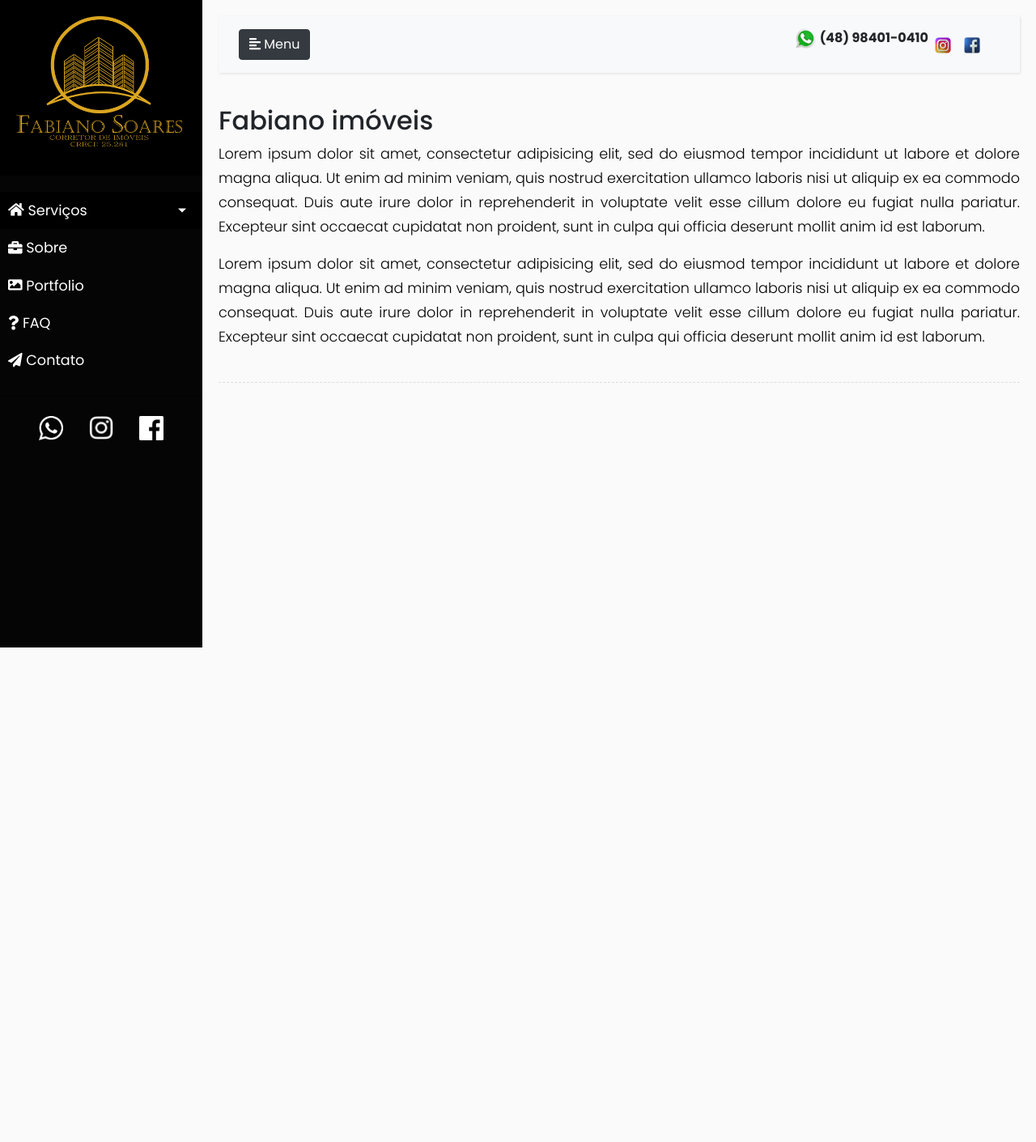
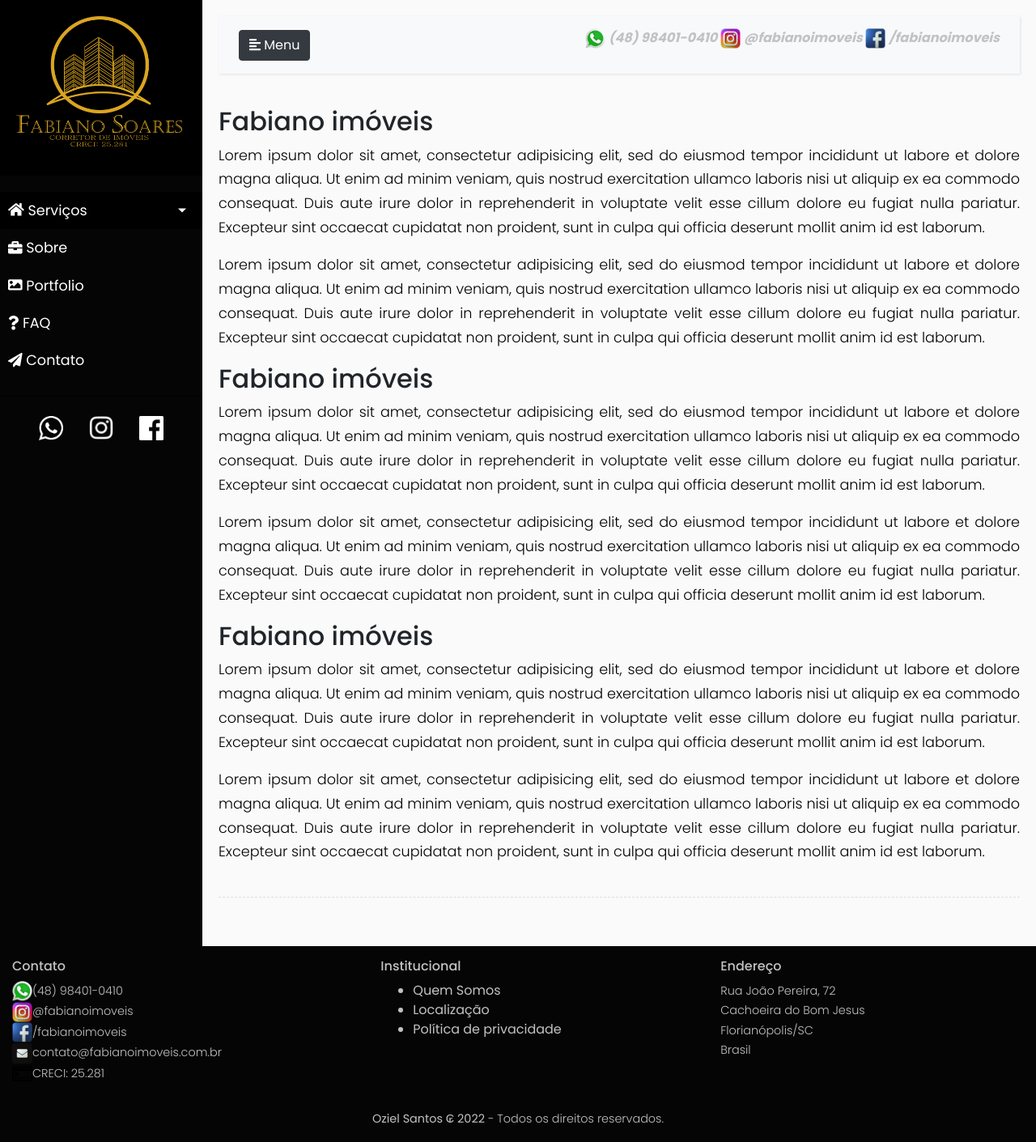
Before and after one commit to ozielms/fabiano-imoveis, a plain HTML site: page index.html in a window 1280 px wide. Shown: the whole page at 81% size. Before the commit the page ends 800 px from the top, so only its background shows below. Drawn offline with nearby package versions, Linux system fonts and the light colour scheme.

Commit message:
Estilização e responsividade

```diff
--- /dev/null
+++ b/css/footer.css
@@ -0,0 +1,33 @@
+@import url(/css/global/global.css);
+.header-footer {
+    /*  bottom: 0;
+    position: fixed;
+    text-align: center;
+    background-color: var(--cor-secundaria);
+    height: 50px;*/
+    color: var(--cor-letras);
+    padding: 15px;
+    width: 100%;
+    background-color: var(--cor-primaria);
+    display: flex;
+    justify-content: space-between;
+}
+
+footer img {
+    width: 25px;
+}
+
+footer p {
+    color: var(--cor-letras);
+    font-size: 0.9em;
+}
+
+.footer-direitos {
+    background-color: var(--cor-primaria);
+    display: flex;
+    justify-content: center;
+}
+
+.footer-direitos p {
+    color: var(--cor-letras);
+}
--- a/css/global/global.css
+++ b/css/global/global.css
@@ -1,4 +1,5 @@
 :root {
     --cor-primaria: #050505;
     --cor-secundaria: black;
+    --cor-letras: rgb(194, 194, 194);
 }
--- a/css/menuCollapse.css
+++ b/css/menuCollapse.css
@@ -17,6 +17,7 @@
 
 @import "https://fonts.googleapis.com/css?family=Poppins:300,400,500,600,700";
 @import url(/css/global/global.css);
+@import url(/css/footer.css);
 body {
     font-family: 'Poppins', sans-serif;
     background-image: url("/imagens/planosDeFundo/passaros.png");
@@ -206,8 +207,18 @@ a.article:hover {
     color: #fff !important;
 }
 
+#menu-superior li {
+    display: inline;
+    list-style-type: none;
+}
+
+#link-menu-superior a img {
+    width: 25px;
+}
+
 #link-menu-superior strong {
-    display: none;
+    color: var(--cor-letras);
+    font-style: italic;
 }
 
 
@@ -274,7 +285,19 @@ a.article:hover {
     #sidebarCollapse span {
         display: none;
     }
+}
+
+@media (max-width: 992px) {
+    #menu-superior {
+        align-items: center;
+    }
+    #link-menu-superior a img {
+        width: 35px;
+    }
+    #link-menu-superior {
+        padding: 5px;
+    }
     #link-menu-superior strong {
-        display: block;
+        display: none;
     }
 }
--- a/css/style.css
+++ b/css/style.css
@@ -13,6 +13,12 @@
     justify-content: center;
 }
 
+@media (max-width: 768px) {
+    .logos-lateral {
+        flex-direction: column;
+    }
+}
+
 .img-lateral {
     width: 30px;
 }
--- a/index.html
+++ b/index.html
@@ -109,10 +109,10 @@
                 </li>
             </ul>
 
-            <div class="logos-lateral">
-                <a class="nav-link" href="https://api.whatsapp.com/send?phone=5548984010410&text=Ol%C3%A1..." target="_blank"><img class="img-lateral" src="/imagens/icones/whatsapp-branco.png" alt="Logo whatsapp Fabiano Imóveis"></a>
-                <a class="nav-link" href="https://www.instagram.com" target="_blank"><img class="img-lateral" src="/imagens/icones/instagram-branco.png" alt="logo instagram Fabiano Imoveis"></a>
-                <a class="nav-link" href="https://www.facebook.com" target="_blank"><img class="img-lateral" src="/imagens/icones/facebook-branco.png" alt="logo facebook Fabiano Imoveis"></a>
+            <div class="logos-lateral CTAs">
+                <a id="redes-sociais-lateral" class="nav-link" href="https://api.whatsapp.com/send?phone=5548984010410&text=Ol%C3%A1..." target="_blank"><img class="img-lateral" src="/imagens/icones/whatsapp-branco.png" alt="Logo whatsapp Fabiano Imóveis"></a>
+                <a id="redes-sociais-lateral" class="nav-link" href="https://www.instagram.com" target="_blank"><img class="img-lateral" src="/imagens/icones/instagram-branco.png" alt="logo instagram Fabiano Imoveis"></a>
+                <a id="redes-sociais-lateral" class="nav-link" href="https://www.facebook.com" target="_blank"><img class="img-lateral" src="/imagens/icones/facebook-branco.png" alt="logo facebook Fabiano Imoveis"></a>
             </div>
         </nav>
 
@@ -126,40 +126,32 @@
                         <i class="fas fa-align-left"></i>
                         <span>Menu</span>
                     </button>
-                    <button class="btn btn-dark d-inline-block d-lg-none ml-auto" type="button" data-toggle="collapse" data-target="#navbarSupportedContent" aria-controls="navbarSupportedContent" aria-expanded="false" aria-label="Toggle navigation">
-                        <i class="fas fa-align-justify"></i>
-                    </button>
-
-                    <div class="collapse navbar-collapse" id="navbarSupportedContent">
-                        <ul class="nav navbar-nav ml-auto">
-                            <li class="nav-item">
-                                <aclass="nav-link" href="https://api.whatsapp.com/send?phone=5548984010410&text=Ol%C3%A1..." target="_blank">
-                                    <img src="/imagens/icones/whatsapp.png" alt="Logo whatsapp Fabiano Imóveis" width="25px">
+                    <ul id="menu-superior">
+                        <li id="link-menu-superior">
+                            <a href="https://api.whatsapp.com/send?phone=5548984010410&text=Ol%C3%A1..." target="_blank">
+                                <img src="/imagens/icones/whatsapp.png" alt="Logo whatsapp Fabiano Imóveis">
                                 <strong class="id-redes-sociais">
                                         (48) 98401-0410
                                     </strong>
                             </a>
                         </li>
-                            <li id="link-menu-superior" class="nav-item">
-                                <a class="nav-link" href="https://www.instagram.com" target="_blank">
-                                    <img src="/imagens/icones/instagram.png" alt="logo instagram Fabiano Imoveis" width="20px">
+                        <li id="link-menu-superior">
+                            <a href="https://www.instagram.com" target="_blank">
+                                <img src="/imagens/icones/instagram.png" alt="logo instagram Fabiano Imoveis">
                                 <strong class="id-redes-sociais">
-                                        Instagram
+                                        @fabianoimoveis
                                     </strong>
                             </a>
                         </li>
-                            <li id="link-menu-superior" class="nav-item">
-                                <a class="nav-link" href="https://www.facebook.com" target="_blank"><img src="/imagens/icones/facebook.png" alt="logo facebook Fabiano Imoveis" width="20px">
+                        <li id="link-menu-superior">
+                            <a href="https://www.facebook.com" target="_blank"><img src="/imagens/icones/facebook.png" alt="logo facebook Fabiano Imoveis">
                                 <strong class="id-redes-sociais">
-                                        Facebook
+                                        /fabianoimoveis
                                     </strong>
                             </a>
                         </li>
-                            <li class="nav-item">
-                                <a class="nav-link" href="#"></a>
-                            </li>
+
                     </ul>
-                    </div>
                 </div>
             </nav>
 
@@ -169,10 +161,59 @@
             <p style="text-align: justify;">Lorem ipsum dolor sit amet, consectetur adipisicing elit, sed do eiusmod tempor incididunt ut labore et dolore magna aliqua. Ut enim ad minim veniam, quis nostrud exercitation ullamco laboris nisi ut aliquip ex ea commodo consequat. Duis aute
                 irure dolor in reprehenderit in voluptate velit esse cillum dolore eu fugiat nulla pariatur. Excepteur sint occaecat cupidatat non proident, sunt in culpa qui officia deserunt mollit anim id est laborum.</p>
 
+            <h2>Fabiano imóveis</h2>
+            <p style="text-align: justify;">Lorem ipsum dolor sit amet, consectetur adipisicing elit, sed do eiusmod tempor incididunt ut labore et dolore magna aliqua. Ut enim ad minim veniam, quis nostrud exercitation ullamco laboris nisi ut aliquip ex ea commodo consequat. Duis aute
+                irure dolor in reprehenderit in voluptate velit esse cillum dolore eu fugiat nulla pariatur. Excepteur sint occaecat cupidatat non proident, sunt in culpa qui officia deserunt mollit anim id est laborum.</p>
+            <p style="text-align: justify;">Lorem ipsum dolor sit amet, consectetur adipisicing elit, sed do eiusmod tempor incididunt ut labore et dolore magna aliqua. Ut enim ad minim veniam, quis nostrud exercitation ullamco laboris nisi ut aliquip ex ea commodo consequat. Duis aute
+                irure dolor in reprehenderit in voluptate velit esse cillum dolore eu fugiat nulla pariatur. Excepteur sint occaecat cupidatat non proident, sunt in culpa qui officia deserunt mollit anim id est laborum.</p>
+
+            <h2>Fabiano imóveis</h2>
+            <p style="text-align: justify;">Lorem ipsum dolor sit amet, consectetur adipisicing elit, sed do eiusmod tempor incididunt ut labore et dolore magna aliqua. Ut enim ad minim veniam, quis nostrud exercitation ullamco laboris nisi ut aliquip ex ea commodo consequat. Duis aute
+                irure dolor in reprehenderit in voluptate velit esse cillum dolore eu fugiat nulla pariatur. Excepteur sint occaecat cupidatat non proident, sunt in culpa qui officia deserunt mollit anim id est laborum.</p>
+            <p style="text-align: justify;">Lorem ipsum dolor sit amet, consectetur adipisicing elit, sed do eiusmod tempor incididunt ut labore et dolore magna aliqua. Ut enim ad minim veniam, quis nostrud exercitation ullamco laboris nisi ut aliquip ex ea commodo consequat. Duis aute
+                irure dolor in reprehenderit in voluptate velit esse cillum dolore eu fugiat nulla pariatur. Excepteur sint occaecat cupidatat non proident, sunt in culpa qui officia deserunt mollit anim id est laborum.</p>
+
+
             <div class="line"></div>
 
         </main>
+
+
     </div>
+    <footer class="footer navbar-fixed-bottom">
+        <div class="header-footer">
+            <div>
+                <h6>Contato</h6>
+                <p><img src="/imagens/icones/whatsapp.png" class="img-footer">(48) 98401-0410 <br>
+                    <img src="/imagens/icones/instagram.png" class="img-footer">@fabianoimoveis <br>
+                    <img src="/imagens/icones/facebook.png" class="img-footer">/fabianoimoveis <br>
+                    <img src="/imagens/icones/emailpreto.png" class="img-footer">contato@fabianoimoveis.com.br <br>
+                    <img src="/imagens/icones/credit-card.png" class="img-footer">CRECI: 25.281
+                </p>
+            </div>
+            <div>
+                <h6>Institucional</h6>
+                <ul>
+                    <li><a href="#">Quem Somos</a></li>
+                    <li><a href="#">Localização</a></li>
+                    <li><a href="#">Política de privacidade</a></li>
+                </ul>
+
+            </div>
+            <div>
+                <address>
+                <h6>Endereço</h6>
+                <p>
+                    Rua João Pereira, 72 <br> Cachoeira do Bom Jesus <br> Florianópolis/SC <br> Brasil
+                </p>
+            </address>
+            </div>
+            <span style="clear: both;"></span>
+        </div>
+        <div class="footer-direitos">
+            <p><b>Oziel Santos ₢ 2022</b> - Todos os direitos reservados.</p>
+        </div>
+    </footer>
 
     <!-- jQuery CDN - Slim version (=without AJAX) -->
     <script src="https://code.jquery.com/jquery-3.3.1.slim.min.js" integrity="sha384-q8i/X+965DzO0rT7abK41JStQIAqVgRVzpbzo5smXKp4YfRvH+8abtTE1Pi6jizo" crossorigin="anonymous"></script>
```
Lines whose indentation alone changed are shown as unchanged.
